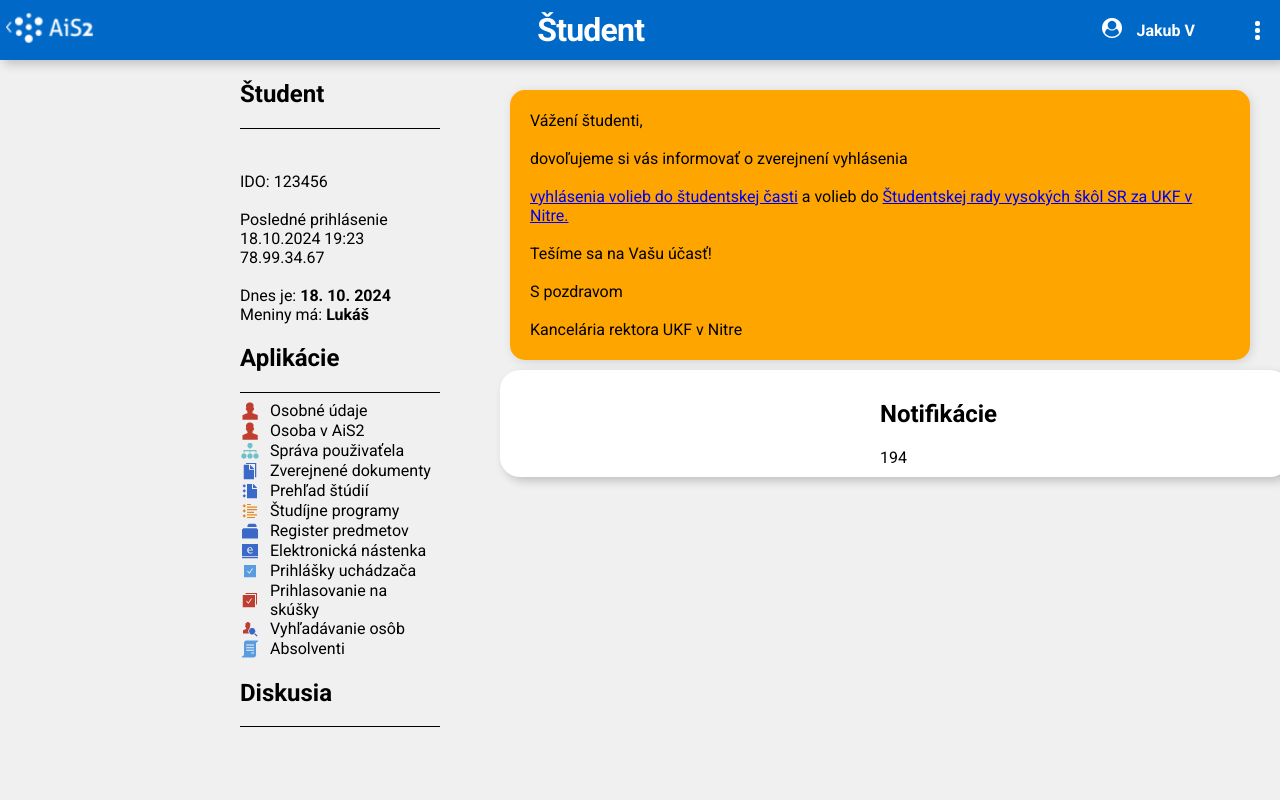
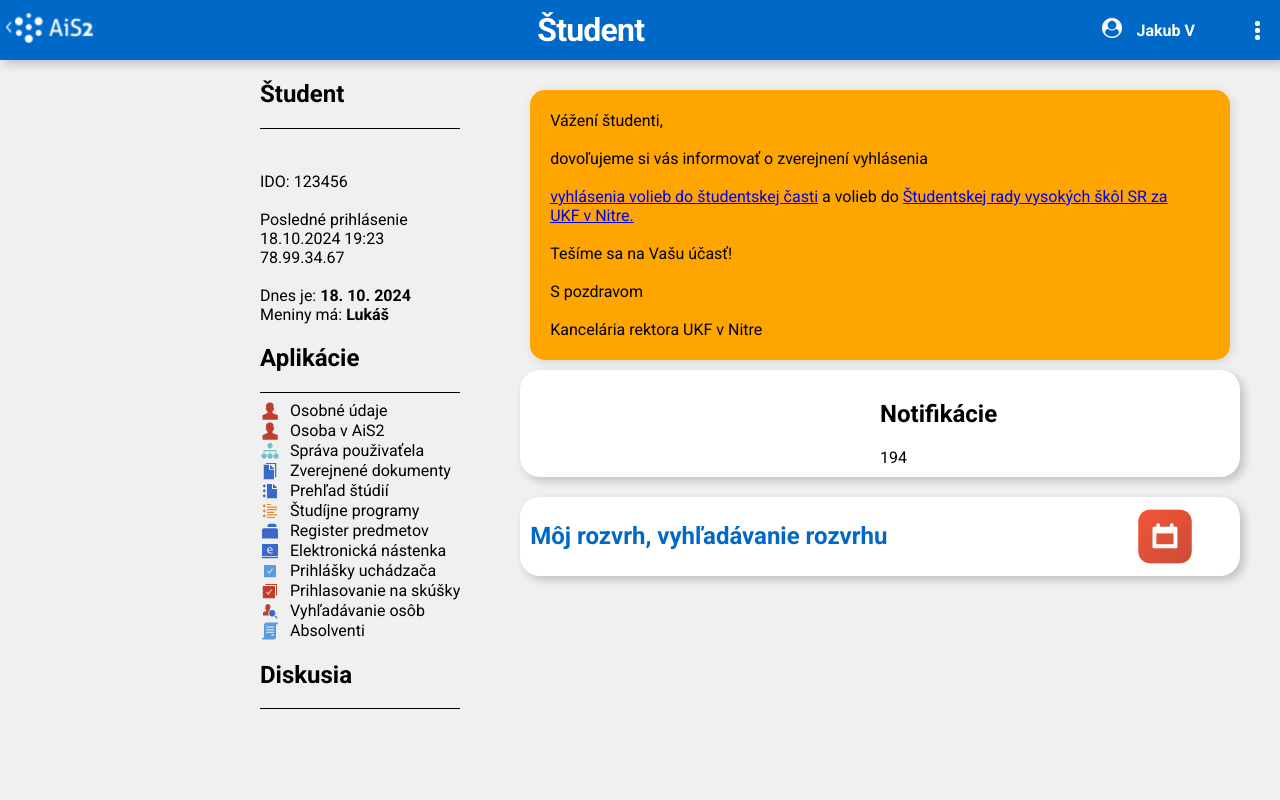
Before and after one commit to JakubVlcak/ft-project, a Vue app in the folder vue_ais/: page / in a window 1280 px wide. Shown: the top 800 px of the page. Built offline with nearby package versions, Linux system fonts and the light colour scheme.

Commit message:
TheSchedule correct placement and css style

```diff
--- a/vue_ais/src/App.vue
+++ b/vue_ais/src/App.vue
@@ -26,12 +26,10 @@
 /* Main layout for content and sidebar */
 .main-content {
   display: flex;
+  padding: 0 20px;
 }
 
-/* Fixed width for sidebar */
-.sidebar {
-  flex: 0 0 200px;
-}
+
 
 /* Stack Notification and Schedule vertically in content */
 .content {
@@ -54,5 +52,6 @@
 body {
   margin: 0;
   padding: 0;
+  height: auto;
 }
 </style>
--- a/vue_ais/src/components/TheNotification.vue
+++ b/vue_ais/src/components/TheNotification.vue
@@ -93,7 +93,7 @@
 
 
         .notification-card {
-            width: 50vh;
+            width: auto;
 
             border-radius: 20px;
             padding: 10px;
--- a/vue_ais/src/components/TheSchedule.vue
+++ b/vue_ais/src/components/TheSchedule.vue
@@ -1,24 +1,44 @@
 <template>
     <div class="schedule-card">
-        <p>Moj rozvrch</p>
+        <h2>Môj rozvrh, vyhľadávanie rozvrhu</h2>
+        <img :src="IconSchedule" alt="">
     </div>
 </template>
 
 <script>
+import IconSchedule from '@/assets/schedule.png';
 
+export default {
+    data() {
+      return {
+       IconSchedule
+      };
+    },
+  };
 </script>
 
 <style scoped>
 .schedule-card {
-  width: 50vh;
+  width: auto;
   border-radius: 20px;
-  display: flex;
-  justify-content: center;
-  align-items: center;
-  background-color: white;
-  cursor: pointer;
-  box-shadow: 4px 4px 10px rgba(0, 0, 0, 0.2);
-  padding: 20px; /* Adjust padding as needed */
-  margin-top: 10px; /* Space between notification and schedule card */
+
+ display: flex;
+ justify-content: space-between;
+ align-items: center;
+ background-color: white;
+ cursor: pointer;
+ box-shadow: 4px 4px 10px rgba(0, 0, 0, 0.2);
+ padding-left: 10px;
+}
+.schedule-card img {
+  width: 150px; /* Set a smaller width */
+  height: auto; /* Maintain aspect ratio */
+}
+.schedule-card:hover {
+        background-color: rgb(230, 230, 230); /* Change to white when hovering */
+        }
+h2{
+  color: #0069c8;
+  margin: 0px;
 }
 </style>
```
Also changed, not shown: vue_ais/src/assets/schedule.png (added).
